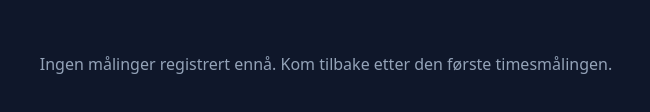
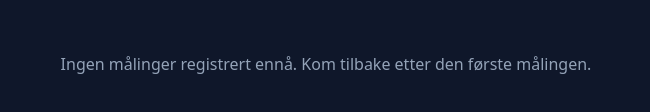
Before and after one commit to lassetyr/yr-badetemp, a website with bundled scripts: page index.html in a window 1280 px wide. Shown: the part 582-694 px from the top of the page, 314-964 px from the left. Built offline with nearby package versions, Linux system fonts and the light colour scheme; files whose address does not match are found by name.

```diff
--- a/index.html
+++ b/index.html
@@ -29,7 +29,7 @@
     <main>
       <div id="chart" class="chart"></div>
       <p class="empty" id="empty" hidden>
-        Ingen målinger registrert ennå. Kom tilbake etter den første timesmålingen.
+        Ingen målinger registrert ennå. Kom tilbake etter den første målingen.
       </p>
     </main>
 
```
Also changed, not shown: .github/workflows/poll.yml, README.md.
